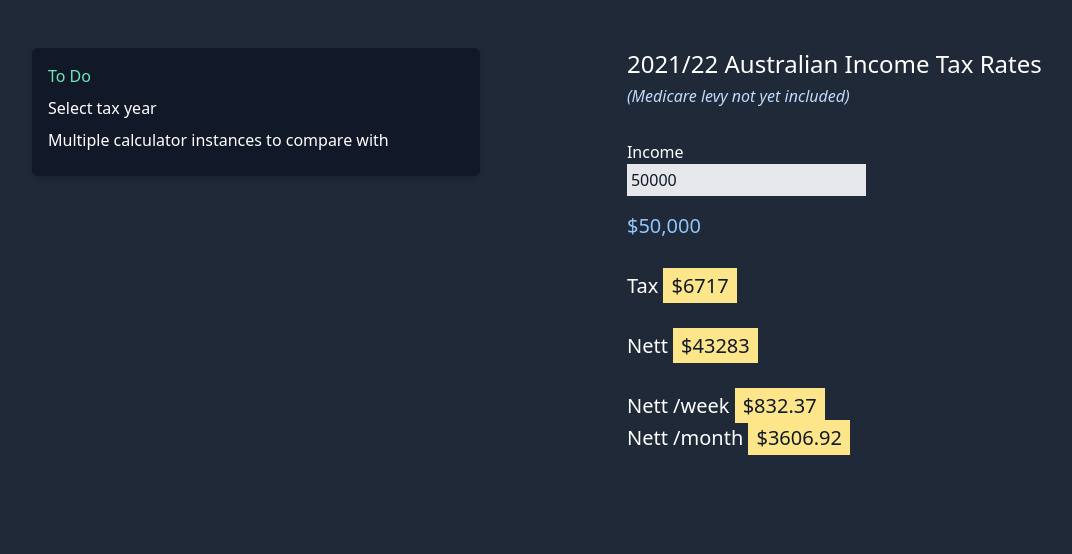
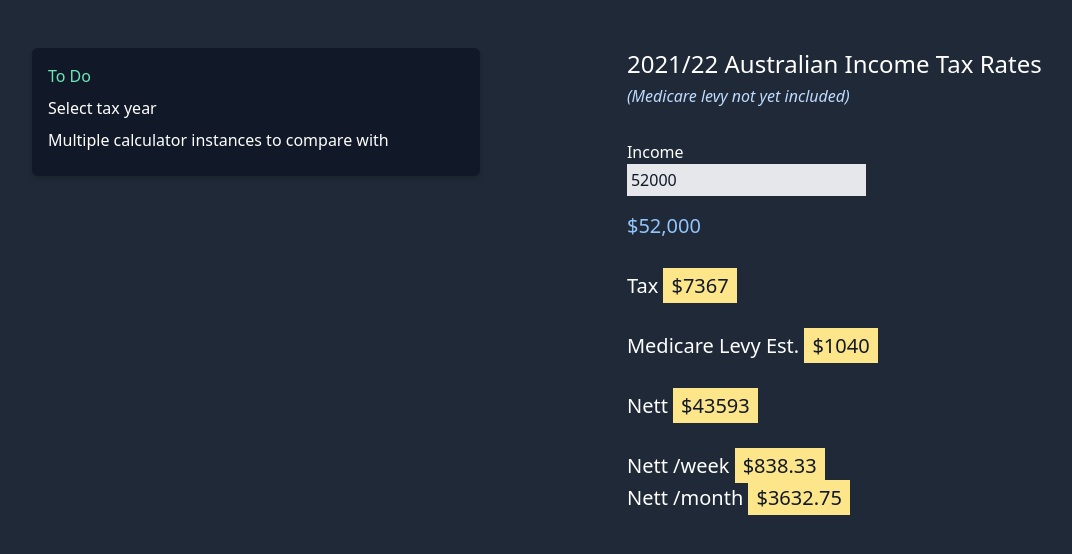
Before and after one commit to mike-healy/austaxrates, a Nuxt app: page / in a window 1280 px wide. Shown: the top 554 px of the page, without its empty margins (16-1088 px from the left). Built offline with nearby package versions, Linux system fonts and the light colour scheme.

Commit message:
Add basic Medicare level calc

```diff
--- a/components/Calculator.vue
+++ b/components/Calculator.vue
@@ -11,6 +11,15 @@
 
       <div class="py-4 text-xl">
         Tax <output class="py-1 px-2 bg-yellow-200 text-gray-900">${{ tax() }}</output>
+      </div>
+      <div class="py-4 text-xl">
+        Medicare Levy Est. <output class="py-1 px-2 bg-yellow-200 text-gray-900">${{ medicare() }}</output>
+        <p
+          v-show="income >= medicareData.from && income < medicareData.full"
+          class="text-yellow-400 mt-2 text-sm max-w-xs"
+        >
+          * Medicare levy is discounted for income under ${{ medicareData.full }}. This estimate does not account for that discount.
+        </p>
       </div>
       <div class="py-4 text-xl">
         Nett <output class="py-1 px-2 bg-yellow-200 text-gray-900">${{ nett() }}</output>
@@ -40,22 +49,27 @@ export default {
     It does reduce between that and 29033, but I don't know according to which formula.
     */
 
+    props: {
+      finYear: {
+        type: String,
+        default: () => '2021-22'
+      }
+    },
+
+    created: function() {
+      this.fnYearBrackets = this.getBrackets(this.finYear).taxBrackets
+      this.medicareData = this.getBrackets(this.finYear).medicare
+    },
+
     data() {
       return {
-        fnYearBrackets: [
-          {from:      0, to:  18200, accumulatedTax:     0, rate:    0},
-          {from:  18200, to:  45000, accumulatedTax:     0, rate: 0.19},
-          {from:  45000, to: 120000, accumulatedTax:  5092, rate: 0.325},
-          {from: 120000, to: 180000, accumulatedTax: 29467, rate: 0.375},
-          {from: 180000, to:   null, accumulatedTax: 51667, rate: 0.45},
-        ],
 
-        income: 50*1000,
+        income: 52*1000,
       }
     },
 
     computed: {
-      currentBracket: function() {
+      currentIncomeBracket: function() {
         for (let i=0; i<this.fnYearBrackets.length; i++) {
           if (this.income <= this.fnYearBrackets[i].to || this.fnYearBrackets[i].to === null) {
             return this.fnYearBrackets[i]
@@ -68,16 +82,44 @@ export default {
       round: a =>  Math.round(a*100)/100,
 
       tax() {
-        return (this.income-this.currentBracket.from) * this.currentBracket.rate + this.currentBracket.accumulatedTax
+        const bracket = this.currentIncomeBracket
+        return (this.income-bracket.from) * bracket.rate + bracket.accumulatedTax
+      },
+
+      medicare() {
+        if (this.income <= this.medicareData.from) return 0
+        return this.income * this.medicareData.rate
       },
 
       nett() {
-        return this.income - this.tax()
+        return this.income - this.tax() - this.medicare()
       },
 
       nettWeek() {
         return this.round(this.nett()/52)
-      }
+      },
+
+      getBrackets(financialYear) {
+        switch(financialYear) {
+          case '2021-22':
+            return {
+              medicare: {
+                from: 23226, //levy starts to apply from this income, but at discounted rate
+                full: 29033, //reaches full rate (below) from this income
+                rate: 0.02
+              },
+              taxBrackets: [
+                {from:      0, to:  18200, accumulatedTax:     0, rate:    0},
+                {from:  18200, to:  45000, accumulatedTax:     0, rate: 0.19},
+                {from:  45000, to: 120000, accumulatedTax:  5092, rate: 0.325},
+                {from: 120000, to: 180000, accumulatedTax: 29467, rate: 0.375},
+                {from: 180000, to:   null, accumulatedTax: 51667, rate: 0.45},
+              ]
+            }
+          break;
+        }
+
+      },
     }
 
 }
--- a/pages/index.vue
+++ b/pages/index.vue
@@ -1,6 +1,6 @@
 <template>
   <div class="h-screen p-12 bg-gray-800 text-white">
-    <div class="grid grid-flow-col xxgrid-cols-2 gap-12">
+    <div class="md:grid grid-flow-col gap-12">
       <main class="order-2">
         <Calculator />
 
```
